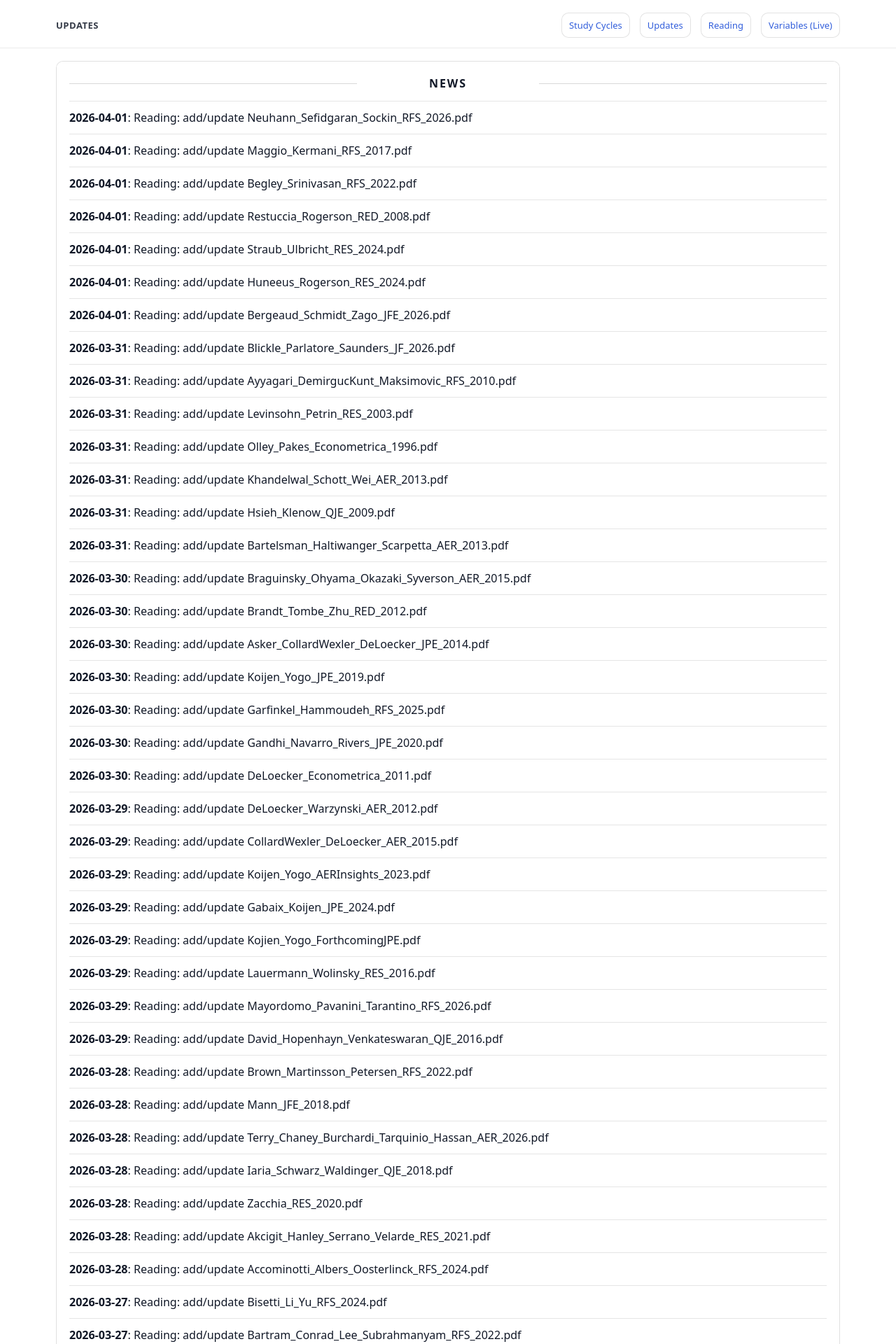
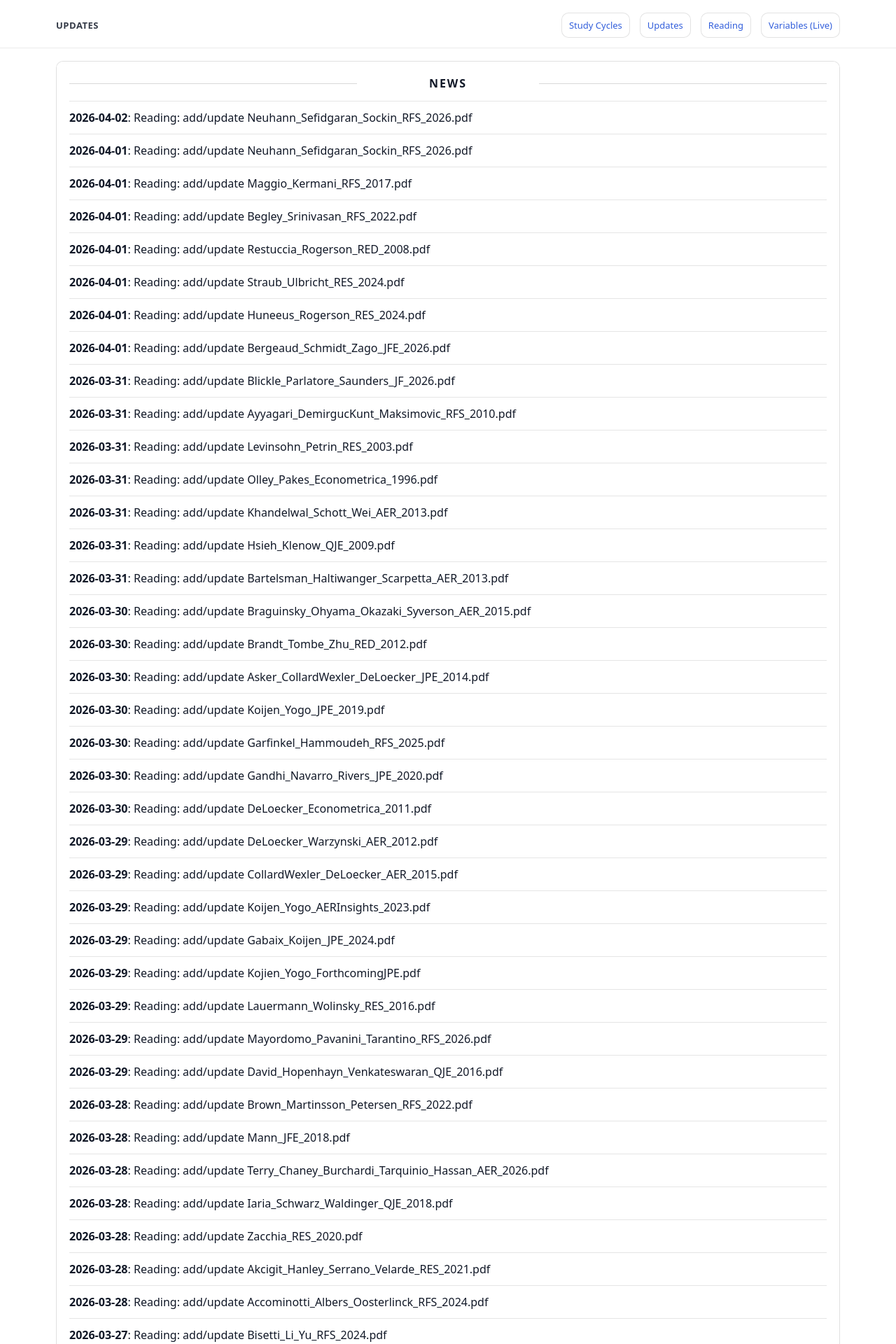
Before and after one commit to yaxinzn/study-archive, a Jekyll site: the page built from updates/index.md, in a window 1280 px wide. Shown: the top 1920 px of the page at 70% size. Built offline with Jekyll 4.4.1, drawn with Linux system fonts in a browser that asks for light colours; some of the changed text lies outside the part shown.

Commit message:
chore: update NEWS feed

```diff
--- a/_data/news.yml
+++ b/_data/news.yml
@@ -1,4 +1,7 @@
 # Auto-generated update history (sorted newest -> oldest). Do not edit manually.
+- ts: "1775071354"
+  date: "2026-04-02"
+  title: "Reading: add/update Neuhann_Sefidgaran_Sockin_RFS_2026.pdf"
 - ts: "1775044619"
   date: "2026-04-01"
   title: "Reading: add/update Neuhann_Sefidgaran_Sockin_RFS_2026.pdf"
```
